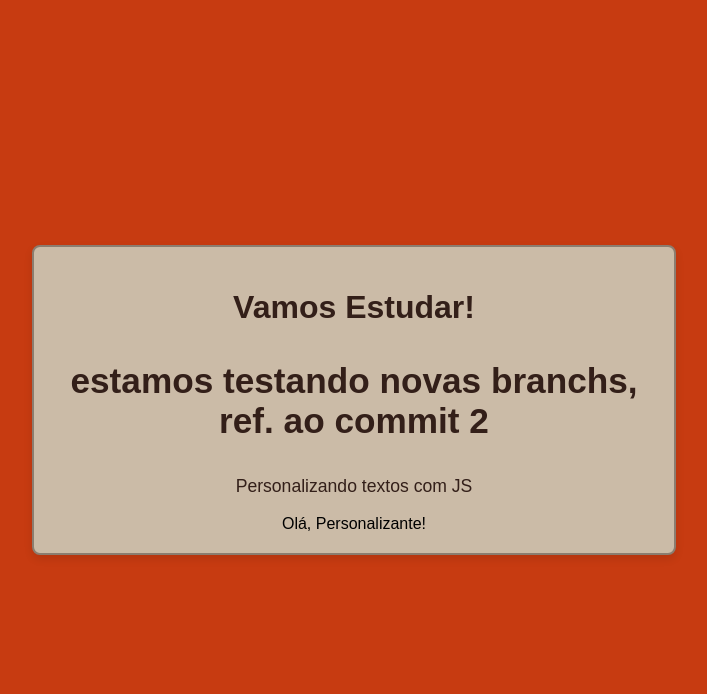
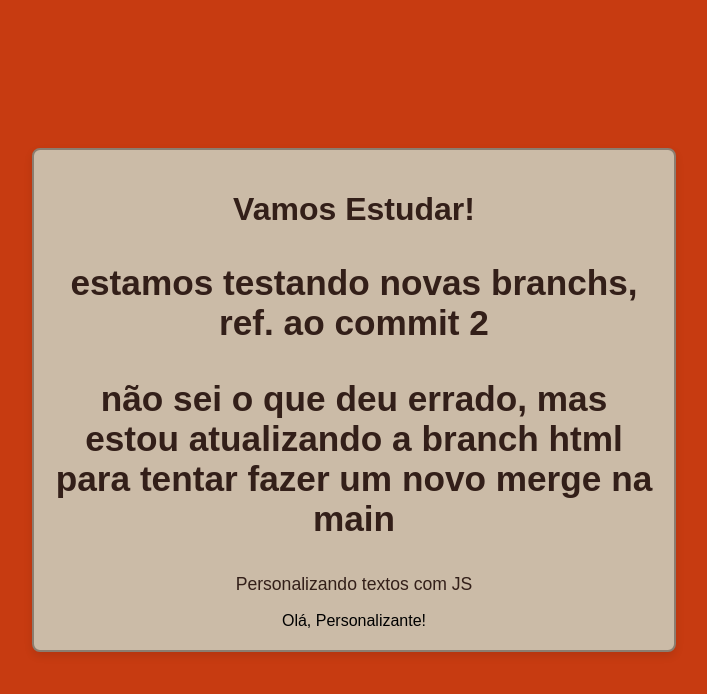
Before and after one commit to Joaohtec/RevisandoJS, a website: page src/principal.html in a window 1280 px wide. Shown: the whole page, without its empty margins (286-993 px from the left). Drawn offline with Linux system fonts and the light colour scheme.

Commit message:
commited 4

```diff
--- a/src/principal.html
+++ b/src/principal.html
@@ -11,6 +11,10 @@
       <h1>
         Vamos Estudar!
         <p>estamos testando novas branchs, ref. ao commit 2</p>
+
+        <p>
+          não sei o que deu errado, mas estou atualizando a branch html para tentar fazer um novo merge na main
+        </p>
         <!--Aqui!
       inciamos com esse titulo "enconrajador" sua função é demonstrar a manipulção
       promovida pelo JS no H1.
```
